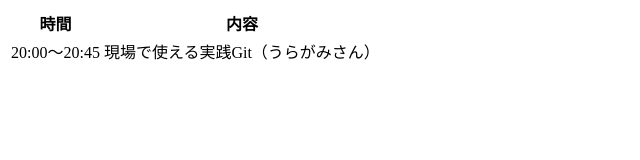
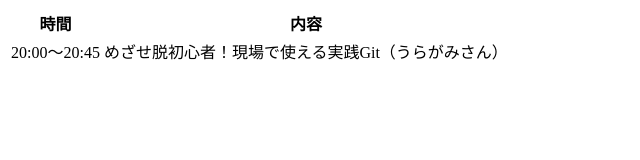
Before and after one commit to katoketa/github-training, a plain HTML site: page index.html in a window 1280 px wide. Shown: the whole page, without its empty margins (0-640 px from the left). Drawn offline with Linux system fonts and the light colour scheme.

Commit message:
うらがみさんのセッションタイトルを更新した

```diff
--- a/index.html
+++ b/index.html
@@ -13,7 +13,7 @@
         </tr>
         <tr>
             <td>20:00〜20:45</td>
-            <td>現場で使える実践Git（うらがみさん）</td>
+            <td>めざせ脱初心者！現場で使える実践Git（うらがみさん）</td>
         </tr>
     </table>
 </body>
```
